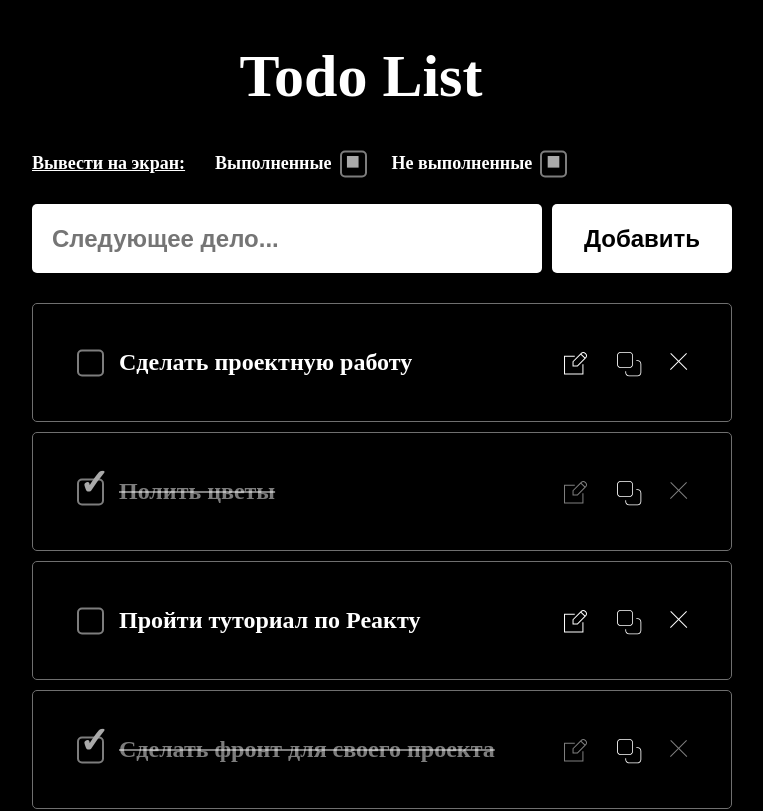
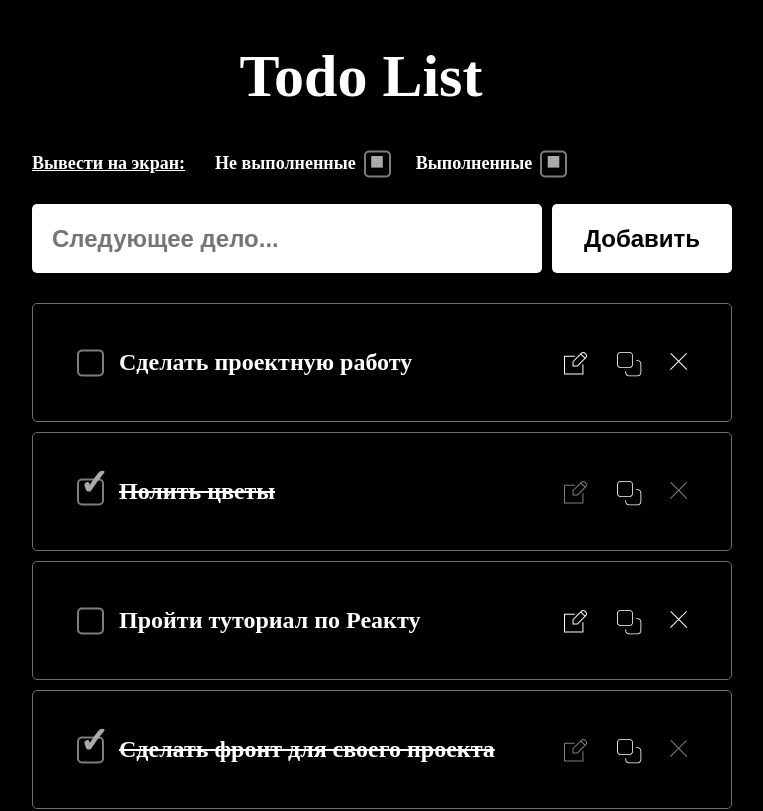
Before and after one commit to akr-Tamara-A/js-todo-list, a React (Create React App) app: page / in a window 1280 px wide. Shown: the top 811 px of the page, without its empty margins (258-1021 px from the left). Built offline with nearby package versions, Linux system fonts and the light colour scheme.

Commit message:
feat: добавить подсказки кнопкам и чекбоксам, поменять местами чекбоксы в фильтре

```diff
--- a/src/components/Button/Button.jsx
+++ b/src/components/Button/Button.jsx
@@ -3,7 +3,7 @@ import './Button.css';
 
 export default function Button(props) {
   return (
-    <button className={`button ${props.className}`} onClick={props.onClick} disabled={props.disabled}>
+    <button className={`button ${props.className}`} onClick={props.onClick} disabled={props.disabled} title={props.title}>
       {props.text}
       {props.children}
       </button>
--- a/src/components/Checkbox/Checkbox.jsx
+++ b/src/components/Checkbox/Checkbox.jsx
@@ -3,7 +3,7 @@ import "./Checkbox.css";
 
 export default function Checkbox(props) {
   return (
-    <label className={`todos__label ${props.label ? 'todos__label_left' : 'todos__label_right'}`}>
+    <label className={`todos__label ${props.label ? 'todos__label_left' : 'todos__label_right'}`} title={props.title}>
       {props.label}
       <input
         type="checkbox"
--- a/src/components/Section/Section.jsx
+++ b/src/components/Section/Section.jsx
@@ -105,7 +105,6 @@ export default function Section() {
 
   /** Фильтрация списка todo в зависимости от выбранных чекбоксов */
   function filterTodos() {
-    console.log(checkDoneTodos + ' ' + checkNotDoneTodos);
     let newTodos = [];
     if (checkDoneTodos && checkNotDoneTodos) {
       for (let todo of todos) {
@@ -134,8 +133,8 @@ export default function Section() {
       <form className="todos__form">
         <div className="todos__fieldset">
         <span className="todos__legend">Вывести на экран:</span>
+          <Checkbox onChange={handleCheckNotDoneTodos} checked={checkNotDoneTodos} label="Не выполненные" type="forFilter" />
           <Checkbox onChange={handleCheckDoneTodos} checked={checkDoneTodos} label="Выполненные" type="forFilter" />
-          <Checkbox onChange={handleCheckNotDoneTodos} checked={checkNotDoneTodos} label="Не выполненные" type="forFilter" />
         </div>
       </form>
       <form
--- a/src/components/TodoItem/TodoItem.css
+++ b/src/components/TodoItem/TodoItem.css
@@ -25,5 +25,4 @@
 
 .todo__text_type_checked {
   text-decoration: line-through;
-  color: rgba(250, 250, 250, .5);
 }
--- a/src/components/TodoItem/TodoItem.jsx
+++ b/src/components/TodoItem/TodoItem.jsx
@@ -25,7 +25,7 @@ export default function TodoItem(props) {
 
   return (
     <li className="todo" id={props.id}>
-      <Checkbox onChange={handleCheckbox} checked={isChecked} hasLabel={false} type="forTodo"/>
+      <Checkbox onChange={handleCheckbox} checked={isChecked} hasLabel={false} type="forTodo" title="Отметить выполненое" />
       <p
         className={`todo__text ${
           props.isChecked ? "todo__text_type_checked" : null
@@ -37,6 +37,7 @@ export default function TodoItem(props) {
         className="todo__btn todo__btn_type_edit"
         onClick={handleTodoEdit}
         disabled={isChecked}
+        title="Редактировать"
       >
         <svg
           width="24"
@@ -58,6 +59,7 @@ export default function TodoItem(props) {
       <Button
         className="todo__btn todo__btn_type_duplicate"
         onClick={handleTodoDublicate}
+        title="Дублировать"
       >
         <svg
           width="25"
@@ -80,6 +82,7 @@ export default function TodoItem(props) {
         className="todo__btn todo__btn_type_delete"
         onClick={handleTodoDelete}
         disabled={isChecked}
+        title="Удалить"
       >
         <svg
           width="18"
```
